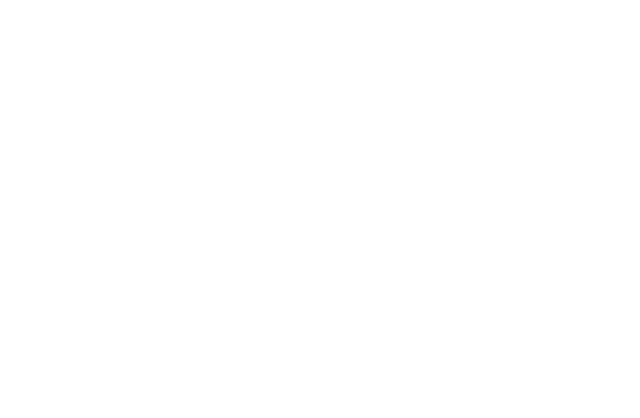
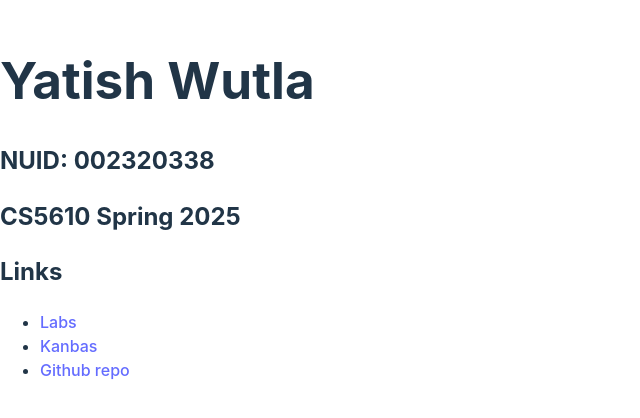
Before and after one commit to Yatish-w/Kambaz-react-web-app, a React (Vite) app: page /#/LandingPage in a window 1280 px wide. Before the commit this address had no page. Shown: the part 192-610 px from the top of the page, without its empty margins (0-640 px from the left). Built offline with nearby package versions, Linux system fonts and the light colour scheme.

Commit message:
landing page

```diff
--- a/src/App.tsx
+++ b/src/App.tsx
@@ -3,6 +3,7 @@
 //import './App.css';
 import Labs from './Labs';
 
+import LandingPage from './LandingPage';
 import { HashRouter, Route, Routes, Navigate } from 'react-router-dom';
 
 function App() {
@@ -13,6 +14,7 @@
           <Route path="/" element={<Navigate to="LandingPage"/>}/>
           <Route path='/Labs/*' element={<Labs/>} />
 
+          <Route path='/LandingPage' element={<LandingPage/>} />
         </Routes>
       </div>
     </HashRouter>
--- /dev/null
+++ b/src/LandingPage/index.tsx
@@ -0,0 +1,16 @@
+import { Link } from "react-router-dom";
+export default function LandingPage() {
+    return (
+        <div>
+            <h1>Yatish Wutla</h1>
+            <h2>NUID: 002320338</h2>
+            <h2>CS5610 Spring 2025</h2>
+            <h2>Links</h2>
+            <ul>
+                <li><Link to={"/Labs"}>Labs</Link></li>
+                <li><Link to={"/Kanbas"}>Kanbas</Link></li>
+                <li><Link to={"https://github.com/Yatish-w/Kambaz-react-web-app.git"}>Github repo</Link></li>
+            </ul>
+        </div>
+    );
+}
```
